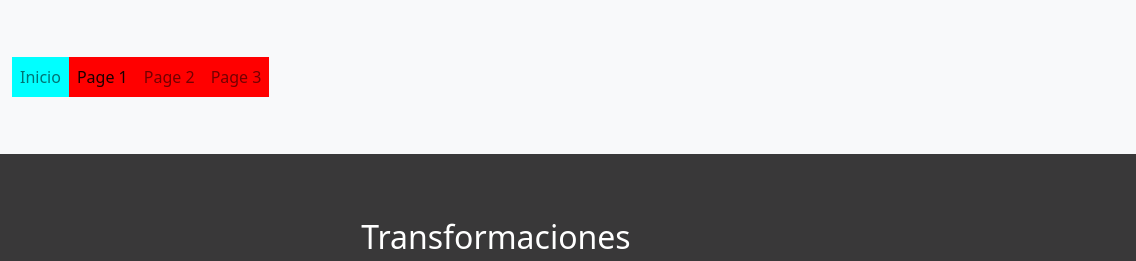
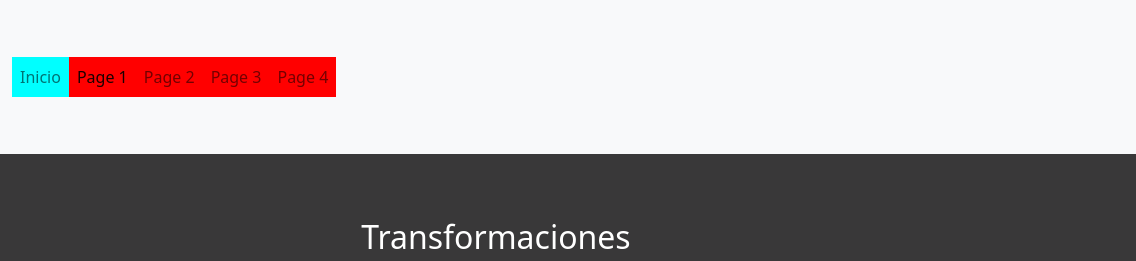
Before and after one commit to danielmedtar/clases-33115, a website: page pages/page1.html in a window 1280 px wide. Shown: the top 261 px of the page, 144-1280 px from the left. Drawn offline with nearby package versions, Linux system fonts and the light colour scheme.

Commit message:
cambiando nav

```diff
--- a/pages/page1.html
+++ b/pages/page1.html
@@ -37,6 +37,9 @@
                     <li class="nav-item">
                     <a class="nav-link" href="page3.html">Page 3</a>
                     </li>
+                    <li class="nav-item">
+                        <a class="nav-link" href="page4.html">Page 4</a>
+                        </li>
                 </ul>
                 </div>
             </div>
```
Also changed, not shown: index.html (+3 -0 lines), pages/page2.html (+3 -0 lines), pages/page3.html (+3 -0 lines).
